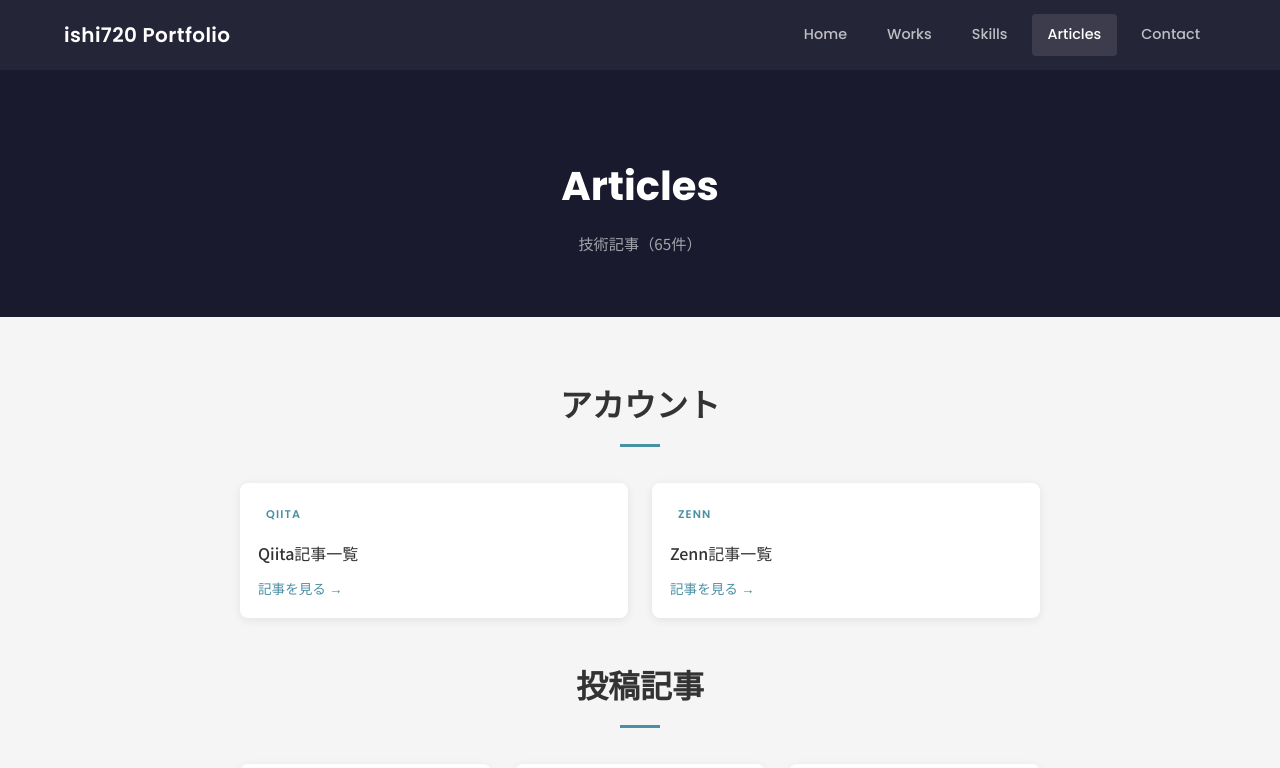
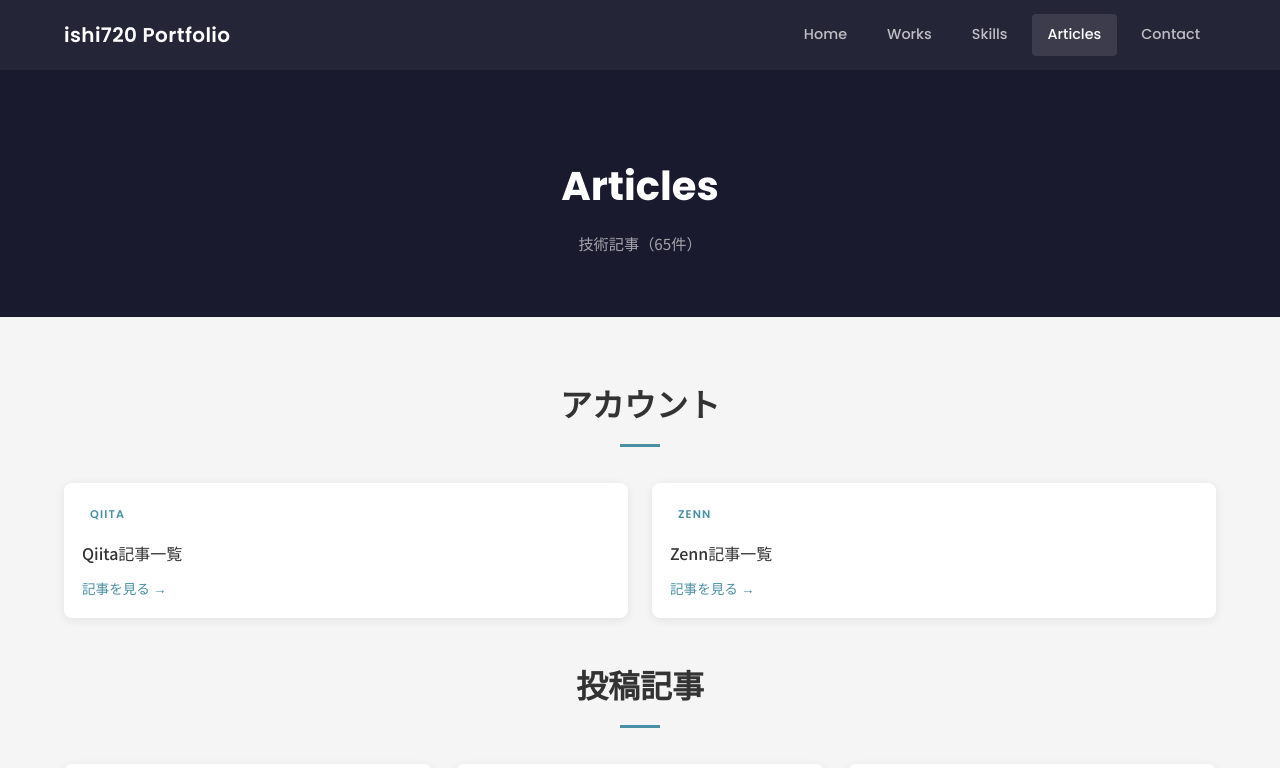
Before and after one commit to ishi720/portfolio, a Nuxt app: page /articles in a window 1280 px wide. Shown: the top 768 px of the page. Built offline with nearby package versions, Linux system fonts and the light colour scheme.

Commit message:
Articlesのレイアウト修正

```diff
--- a/assets/css/main.css
+++ b/assets/css/main.css
@@ -217,17 +217,15 @@
 }
 .article-platforms-grid {
     display: grid;
-    grid-template-columns: repeat(auto-fill, minmax(300px, 1fr));
+    grid-template-columns: repeat(auto-fill, minmax(400px, 1fr));
     gap: 24px;
-    max-width: 800px;
     margin: 0 auto 40px;
 }
 
 .articles-grid {
     display: grid;
-    grid-template-columns: repeat(auto-fill, minmax(200px, 1fr));
+    grid-template-columns: repeat(auto-fill, minmax(300px, 1fr));
     gap: 24px;
-    max-width: 800px;
     margin: 0 auto 40px;
 }
 .article-card {
```
